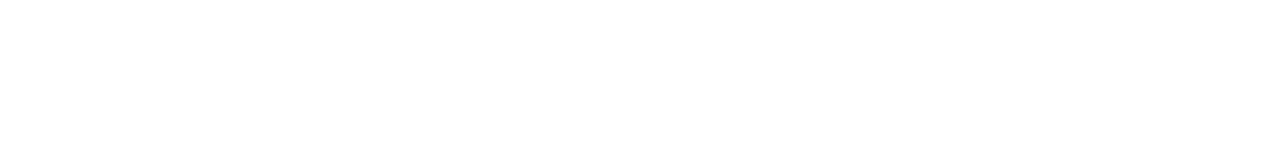
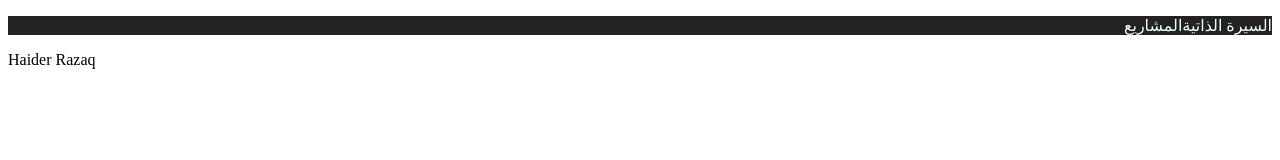
Before and after one commit to HaiderRazzaq/html_css_page_av, a plain HTML site: page index.html in a window 1280 px wide. Drawn offline with Linux system fonts and the light colour scheme.

Commit message:
navbar first ul

```diff
--- a/index.html
+++ b/index.html
@@ -3,9 +3,16 @@
 <head>
     <meta charset="UTF-8">
     <meta name="viewport" content="width=device-width, initial-scale=1.0">
+    <link rel="stylesheet" href="style/style.css">
     <title>Document</title>
 </head>
 <body>
-
+    <div>
+        <ul class="ul-nav">
+            <li class="li-nav">السيرة الذاتية</li>
+            <li class="li-nav">المشاريع</li>
+        </ul>
+        <p>Haider Razaq</p>
+    </div>
 </body>
 </html>
--- /dev/null
+++ b/style/style.css
@@ -0,0 +1,9 @@
+.ul-nav{
+    list-style-type:none;
+    background-color: #222;
+    color: azure;
+    overflow: hidden;
+}
+.li-nav{
+    float: right;
+}
```
